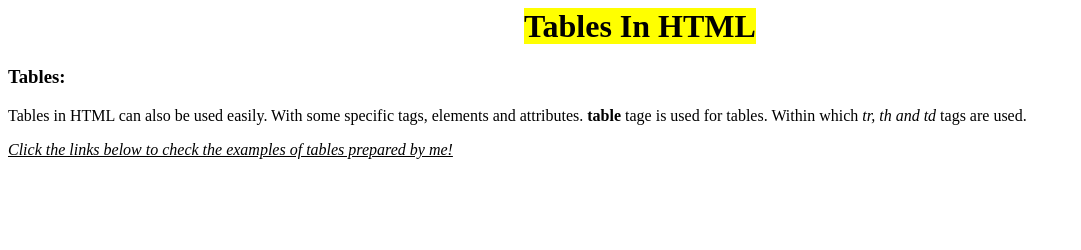
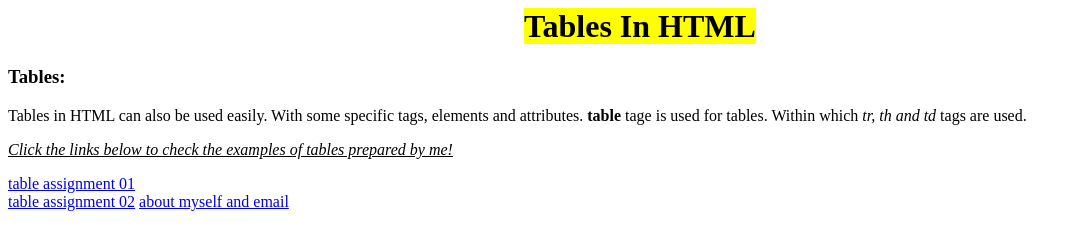
Before and after one commit to aairakhan-20/tables-assignment, a plain HTML site: page index.html in a window 1280 px wide. Shown: the whole page, without its empty margins (0-1081 px from the left). Drawn offline with Linux system fonts and the light colour scheme.

Commit message:
Update index.html file change

```diff
--- a/index.html
+++ b/index.html
@@ -3,5 +3,11 @@
 <h1><center><mark>Tables In HTML</center></mark></h1>
 <h3>Tables:</h3><p>Tables in HTML can also be used easily. With some specific tags, elements and attributes. <b>table</b> tage is used for tables.  Within which <i>tr, th and td</i> tags are used.</p>
 <p><i><u>Click the links below to check the examples of tables prepared by me!</u></i></p>
+<p>
+<a href="table 01.html">table assignment 01</a>
+  <br>
+  <a href="table 02.html">table assignment 02</a>
+  <a href="about.html">about myself and email</a>
+</p>
 </body>
 </html>
```
